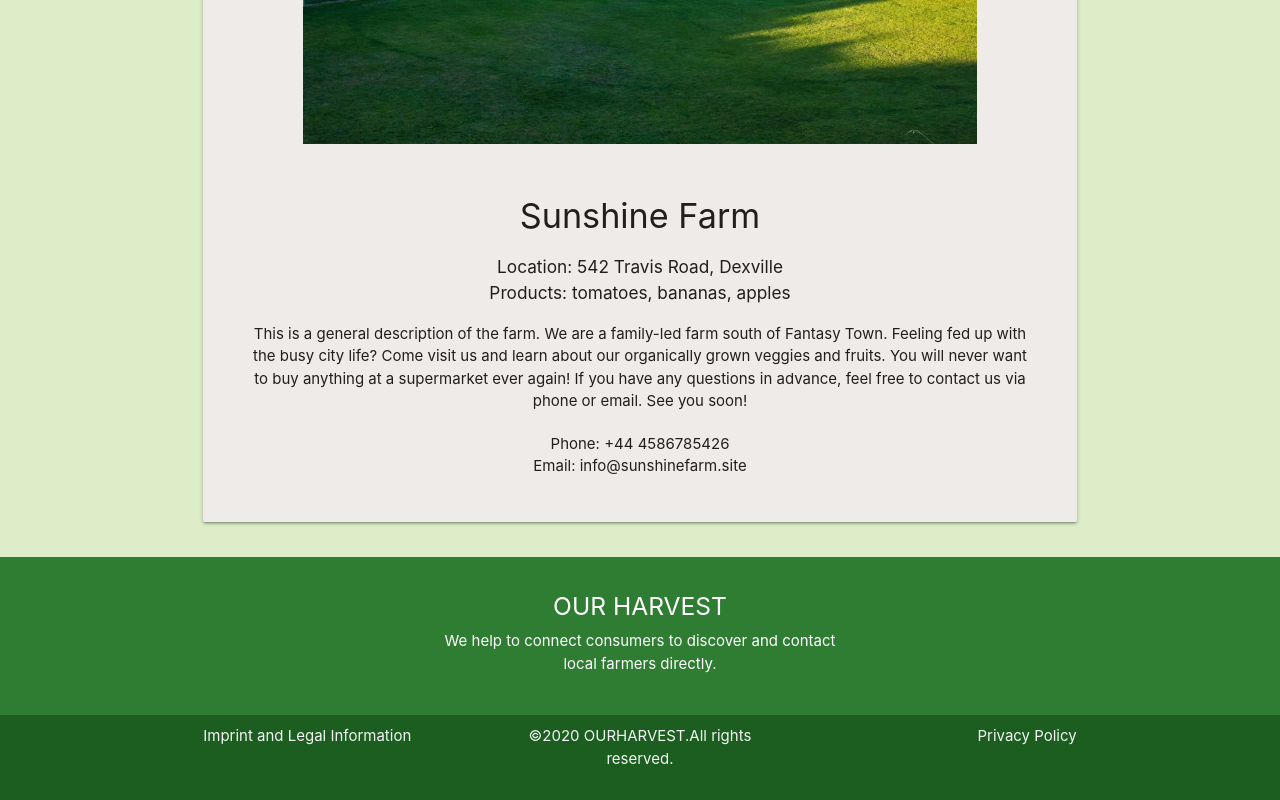
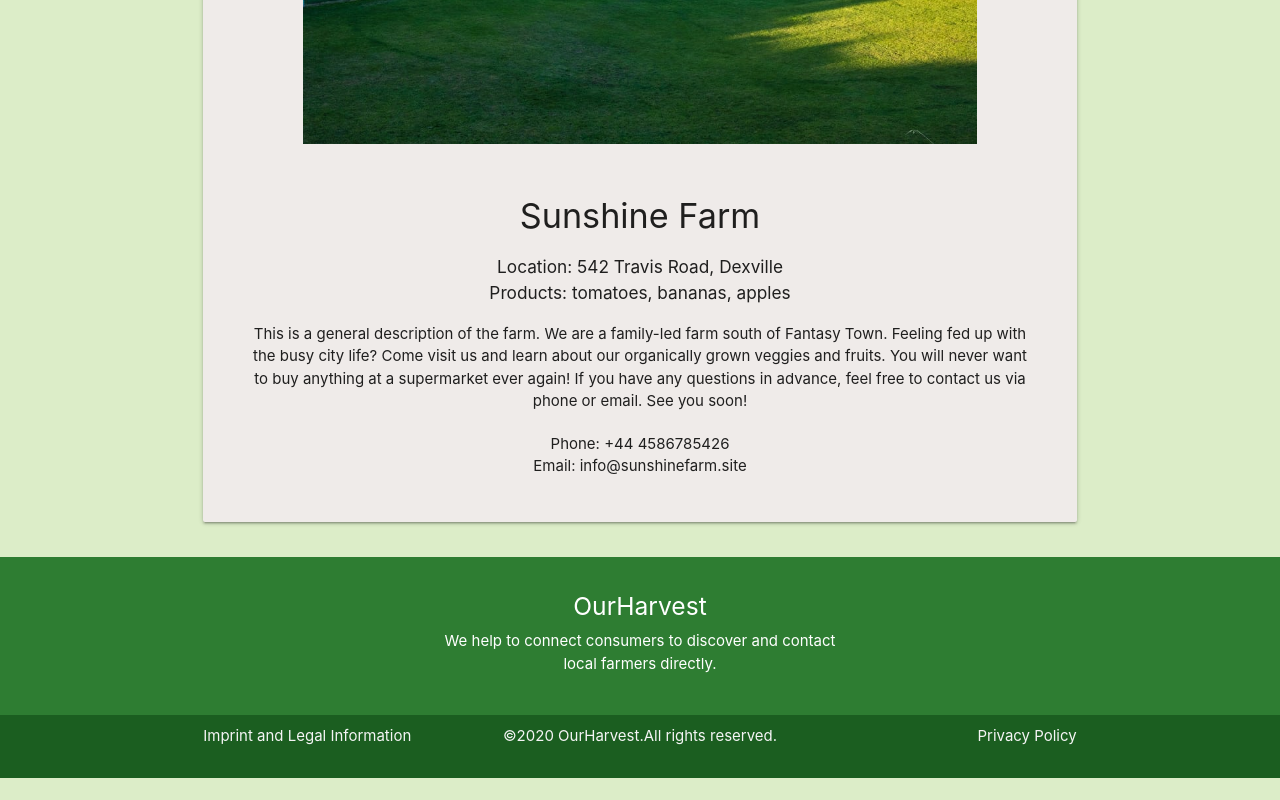
Before and after one commit to NoIntermediaries/OurHarvest, a React (Create React App) app: page /1 in a window 1280 px wide. Shown: the part 418-1218 px from the top of the page. After the commit the page ends 1196 px from the top, so only its background shows below. Built offline with nearby package versions, Linux system fonts and the light colour scheme.

Commit message:
Changed project name on Footer

```diff
--- a/src/components/Footer.js
+++ b/src/components/Footer.js
@@ -7,7 +7,7 @@ function Footer() {
       <div className="container ">
         <div className="row">
           <div className="col s12">
-            <h5 className="white-text">OUR HARVEST</h5>
+            <h5 className="white-text">OurHarvest</h5>
             <div className="row">
               <div className="col s12">
                 <p>
@@ -29,7 +29,7 @@ function Footer() {
             </div>
 
             <div className="grey-text text-lighten-4 col s4">
-              ©2020 OURHARVEST.All rights reserved.
+              ©2020 OurHarvest.All rights reserved.
             </div>
 
             <div className="col s4">
```
